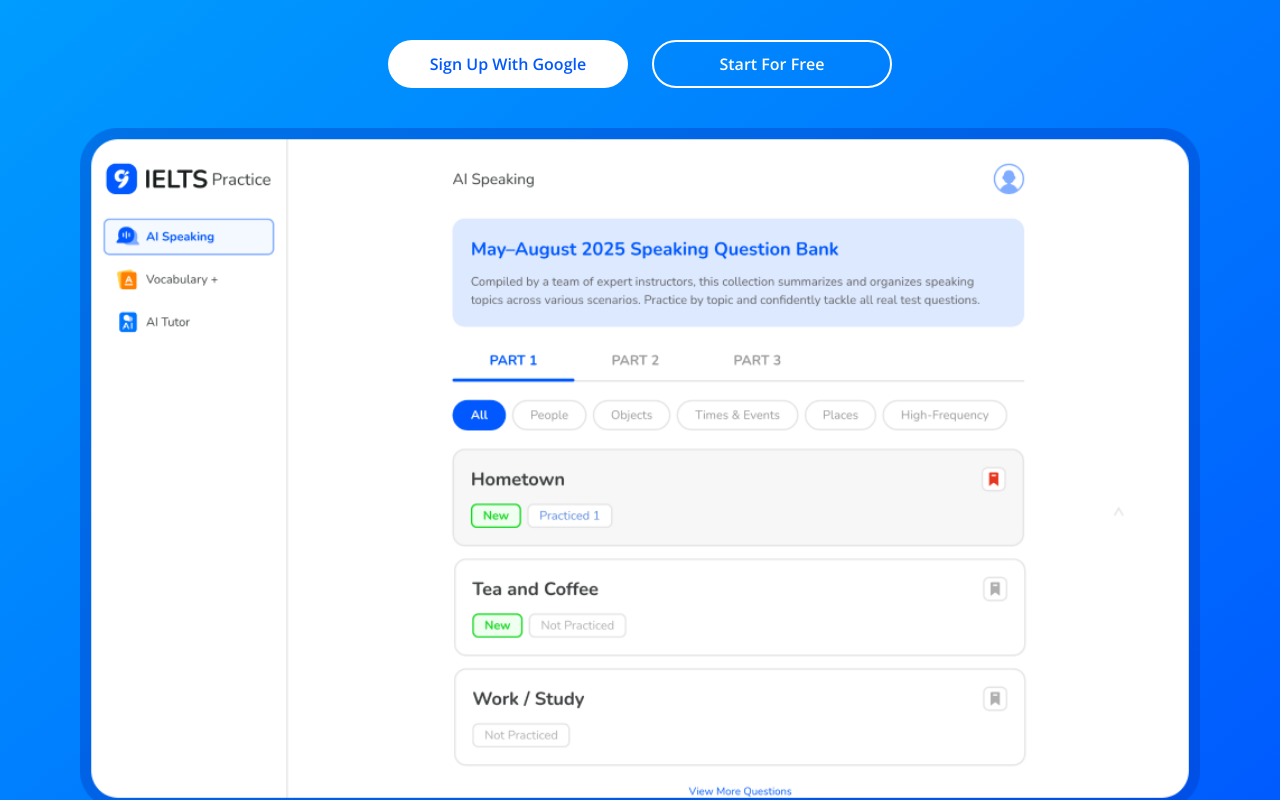
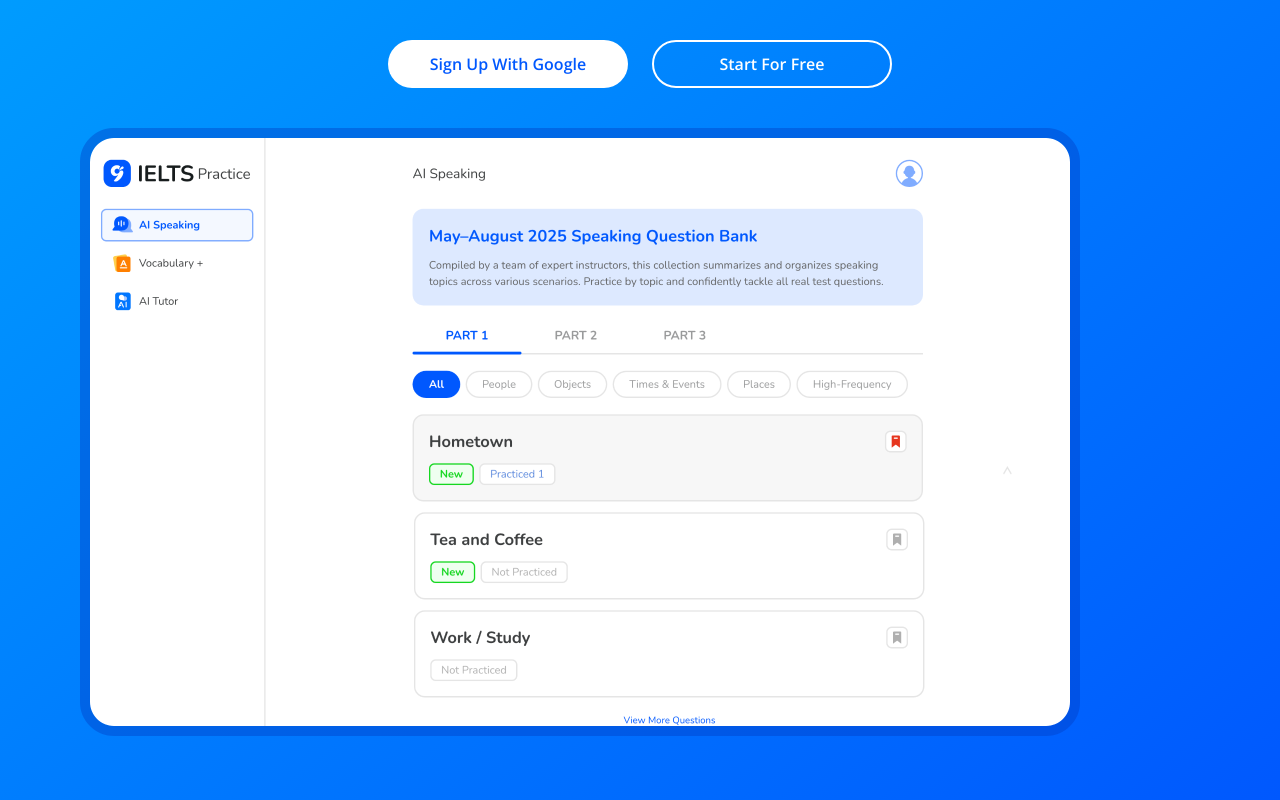
Before and after one commit to xingwanyue/det-portal, a Nuxt app: page / in a window 1280 px wide. Shown: the part 380-1180 px from the top of the page. Built offline with nearby package versions, Linux system fonts and the light colour scheme.

Commit message:
测试增加element

```diff
--- a/nuxt.config.ts
+++ b/nuxt.config.ts
@@ -23,7 +23,7 @@ export default defineNuxtConfig({
     },
   },
   css: ["@/assets/main.scss"],
-  modules: ["@nuxtjs/i18n"],
+  modules: ["@nuxtjs/i18n", "@element-plus/nuxt"],
   i18n: {
     locales: ["en"].map((locale) => ({
       code: locale,
--- a/package.json
+++ b/package.json
@@ -10,6 +10,7 @@
     "postinstall": "nuxt prepare"
   },
   "dependencies": {
+    "@element-plus/nuxt": "^1.1.4",
     "@nuxtjs/i18n": "^10.0.1",
     "nuxt": "^4.0.0",
     "sass": "^1.89.2",
--- a/src/pages/index.vue
+++ b/src/pages/index.vue
@@ -98,7 +98,7 @@ const review_list = computed(() => [
         </div>
       </div>
       <div class="bigImg">
-        <img src="/image/home/big_img.webp" :alt="$t('index.party1.p0')" fetchpriority="high" />
+        <el-image src="/image/home/big_img.webp" :alt="$t('index.party1.p0')" fetchpriority="high" />
       </div>
     </div>
     <div class="part2">
```
Also changed, not shown: 1 other file (tests, documents, lock files or other folders).
